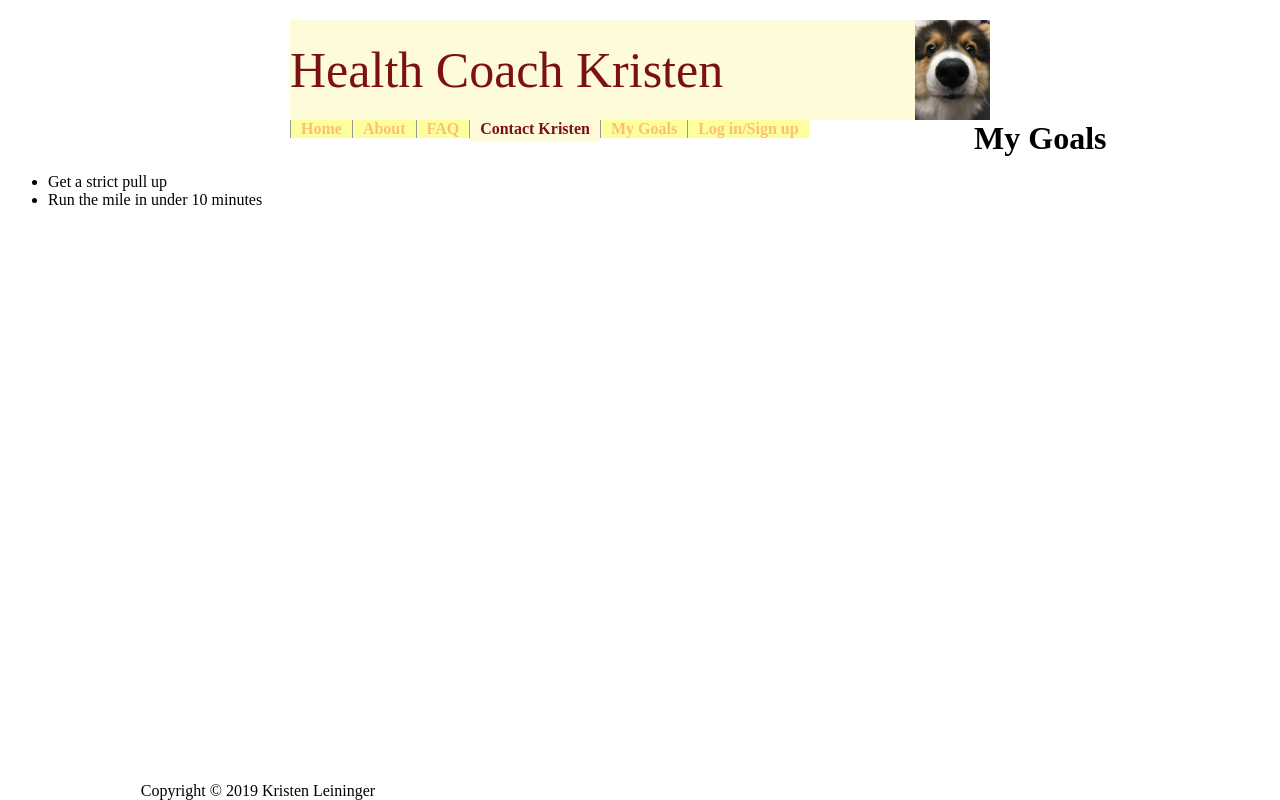
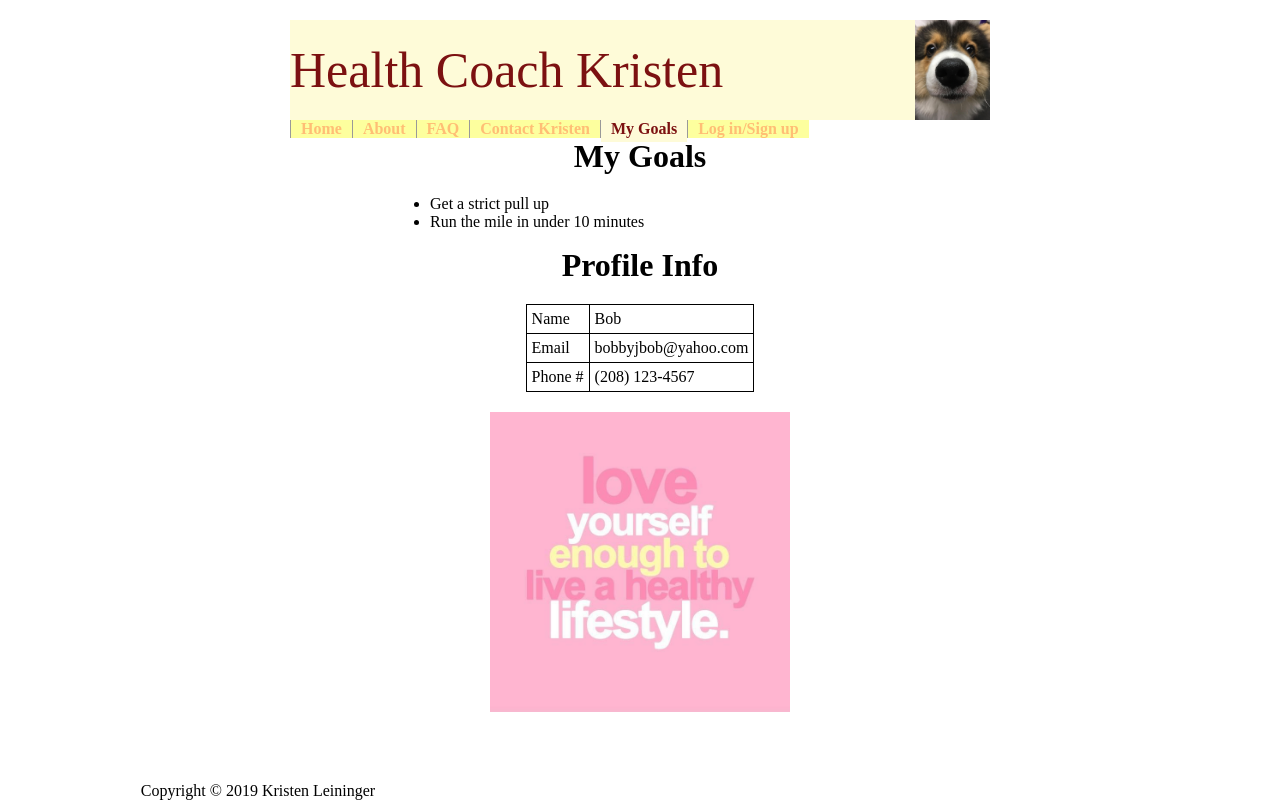
Before and after one commit to onionrings22/HealthCoachKristen, a PHP site: page /goals.php in a window 1280 px wide. Run offline with PHP 8.4, Linux system fonts and the light colour scheme.

Commit message:
fixed silly mistakes

```diff
--- a/goals.php
+++ b/goals.php
@@ -3,9 +3,29 @@ $thisPage = "goals";
 include_once("header.php");
 ?>
 <h1>My Goals</h1>
-<ul id="goals">
-    <li>Get a strict pull up</li>
-    <li>Run the mile in under 10 minutes</li>
-</ul>
+<div>
+    <ul id="goals">
+        <li>Get a strict pull up</li>
+        <li>Run the mile in under 10 minutes</li>
+    </ul>
+</div>
+<h1>Profile Info</h1>
+<div>
+    <table>
+        <tr>
+            <td>Name</td>
+            <td>Bob</td>
+        </tr>
+        <tr>
+            <td>Email</td>
+            <td>bobbyjbob@yahoo.com</td>
+        </tr>
+        <tr>
+            <td>Phone #</td>
+            <td>(208) 123-4567</td>
+        </tr>
+    </table>
+</div>
+<img src="img/love-yourself.jpg" height="300" class="bottom-img">
 <?php
 include_once ("footer.html");
--- a/header.php
+++ b/header.php
@@ -1,9 +1,9 @@
 <html>
-    <header>
+    <head>
         <title>HCK - <?php echo $thisPage; ?></title>
         <link rel="stylesheet" href="css/style.css">
         <link rel="shortcut icon" href="img/hck.ico">
-    </header>
+    </head>
     <body>
         <div id="title-bar">
             <div id="site-title">
@@ -12,18 +12,19 @@
             </div>
             <div id="navigation">
                 <ul>
-                    <li>
+                    <li<?php if ($thisPage=="home") echo " id=\"currentpage\""; ?>>
                         <a href="index.php">Home</a></li>
-                    <li>
+                    <li<?php if ($thisPage=="about") echo " id=\"currentpage\""; ?>>
                         <a href="about.php">About</a></li>
-                    <li>
+                    <li<?php if ($thisPage=="faq") echo " id=\"currentpage\""; ?>>
                         <a href="faq.php">FAQ</a></li>
-                    <li id="currentpage">
+                    <li<?php if ($thisPage=="contact") echo " id=\"currentpage\""; ?>>
                         <a href="contact.php">Contact Kristen</a></li>
-                    <li>
+                    <li<?php if ($thisPage=="goals") echo " id=\"currentpage\""; ?>>
                         <a href="goals.php">My Goals</a></li>
-                    <li>
+                    <li<?php if ($thisPage=="login") echo " id=\"currentpage\""; ?>>
                         <a href="login.php">Log in/Sign up</a></li>
                 </ul>
+                <span id="spacer">I</span>
             </div>
         </div>
```
